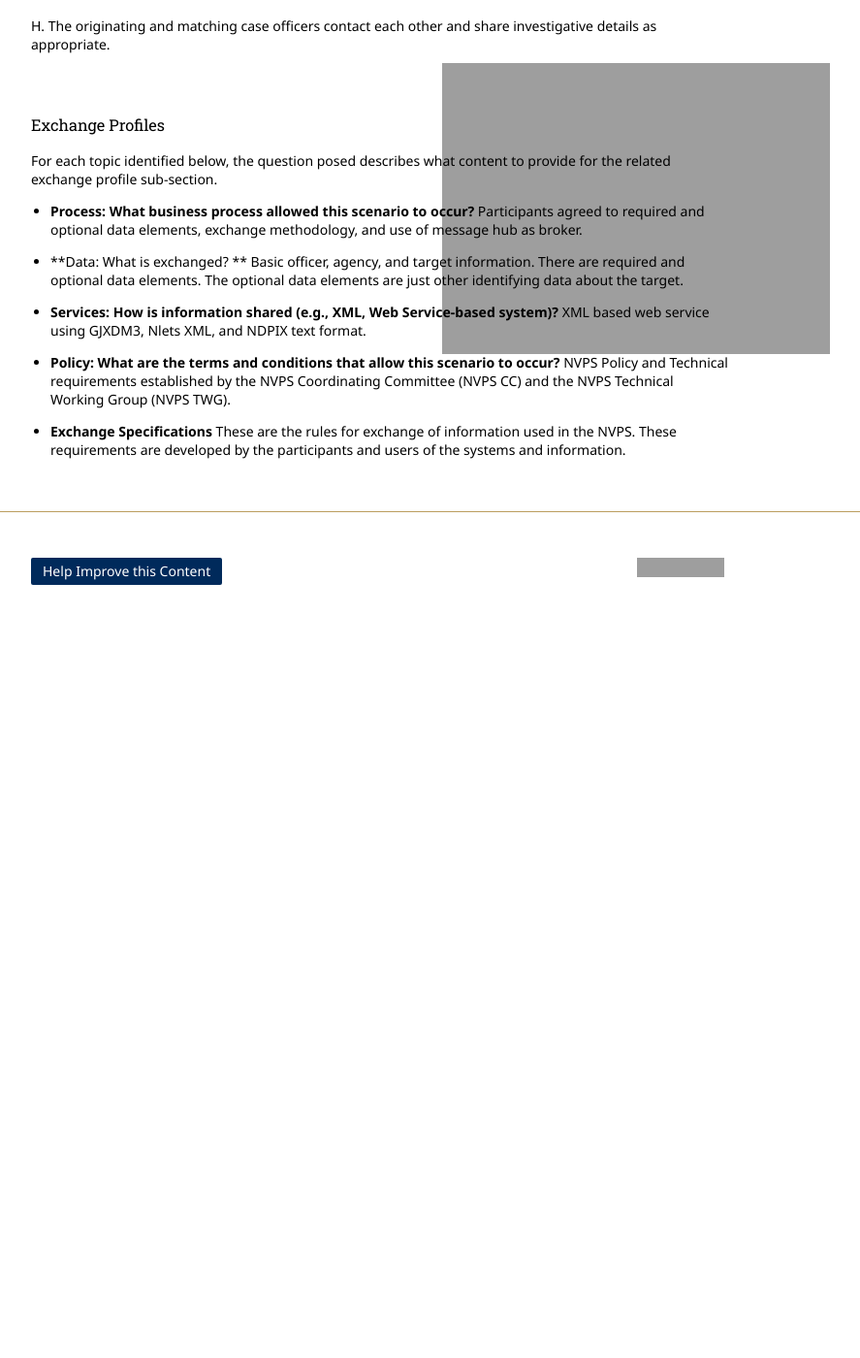
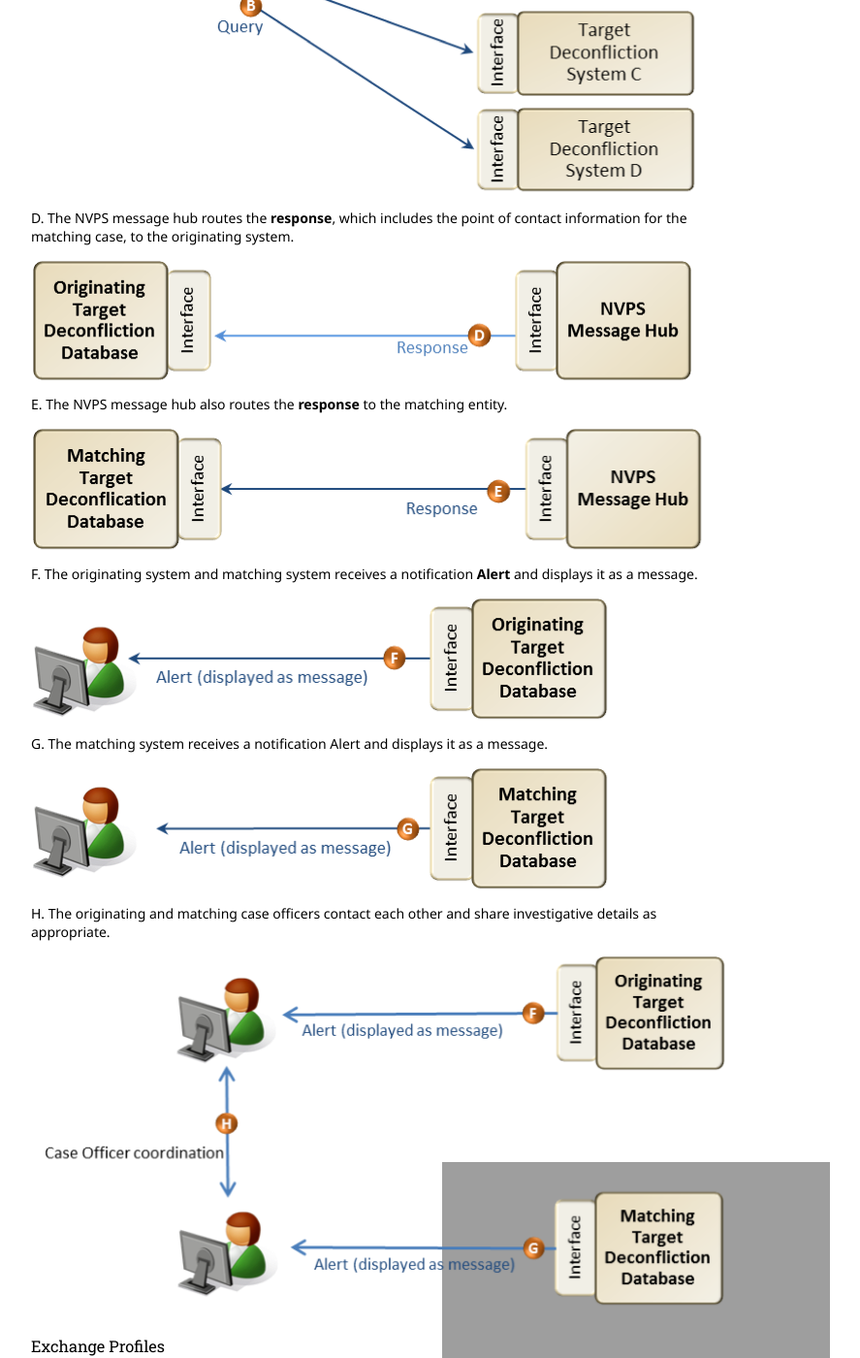
Before and after one commit to Project-Interoperability/project-interoperability.github.io, a Jekyll site: the page built from ep-use-case.md, in a window 1280 px wide and 1400 px high, scrolled down 2446 px. Shown: the whole window at 97% size, without its empty margins (248-1135 px from the left). Built offline with Jekyll 4.4.1, drawn with Linux system fonts in a browser that asks for light colours; nearby versions of some CDN libraries; before the commit the page ends 3091 px from its top, so only the background shows below that; some of the changed text lies outside the part shown; grey boxes are pictures that could not be loaded.

Commit message:
Update ep-use-case.md

```diff
--- a/ep-use-case.md
+++ b/ep-use-case.md
@@ -73,33 +73,33 @@ Technical standards used in this NVPS scenario include:
 
 A. The originating system creates a target record for deconfliction which is routed to the NVPS message hub.
 
-![](ep-usecase1.png)
+![](/images/ep-usecase1.png)
 
 B. The NVPS message hub routes the target record for **Query** to the interfaces of connected target deconfliction systems.
 
 C. Target deconfliction system B **responds** to the NVPS message hub's query with pointer index information of a matching case.
 
-![](ep-usecase2.png)
+![](/images/ep-usecase2.png)
 
 D. The NVPS message hub routes the **response**, which includes the point of contact information for the matching case, to the originating system.
 
-![](ep-usecase3.png)
+![](/images/ep-usecase3.png)
 
 E. The NVPS message hub also routes the **response** to the matching entity.
 
-![](ep-usecase4.png)
+![](/images/ep-usecase4.png)
 
 F. The originating system and matching system receives a notification **Alert** and displays it as a message.
 
-![](ep-usecase5.png)
+![](/images/ep-usecase5.png)
 
 G. The matching system receives a notification Alert and displays it as a message.
 
-![](ep-usecase6.png)
+![](/images/ep-usecase6.png)
 
 H. The originating and matching case officers contact each other and share investigative details as appropriate.
 
-![](ep-usecase7.png)
+![](/images/ep-usecase7.png)
 
 ### Exchange Profiles
 
@@ -107,7 +107,7 @@ For each topic identified below, the question posed describes what content to pr
 
 * **Process: What business process allowed this scenario to occur?** Participants agreed to required and optional data elements, exchange methodology, and use of message hub as broker.
 
-* **Data: What is exchanged? ** Basic officer, agency, and target information. There are required and optional data elements. The optional data elements are just other identifying data about the target.
+* **Data: What is exchanged?** Basic officer, agency, and target information. There are required and optional data elements. The optional data elements are just other identifying data about the target.
 
 * **Services: How is information shared (e.g., XML, Web Service-based system)?** XML based web service using GJXDM3, Nlets XML, and NDPIX text format.
 
```
